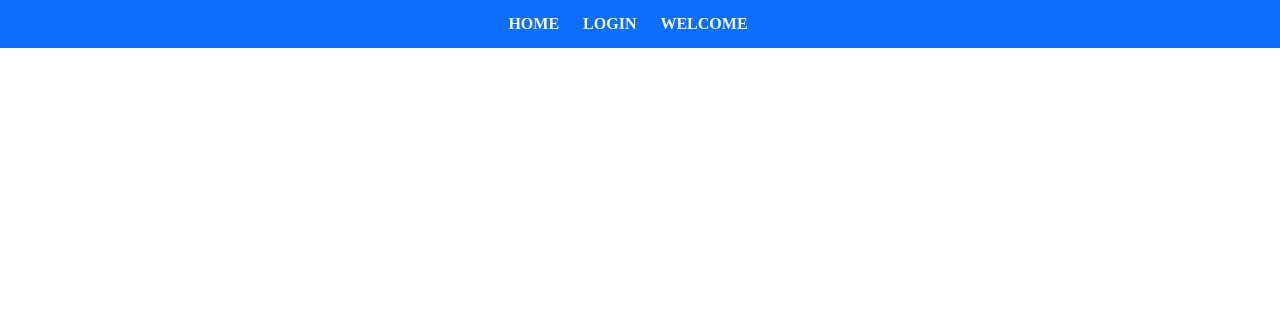
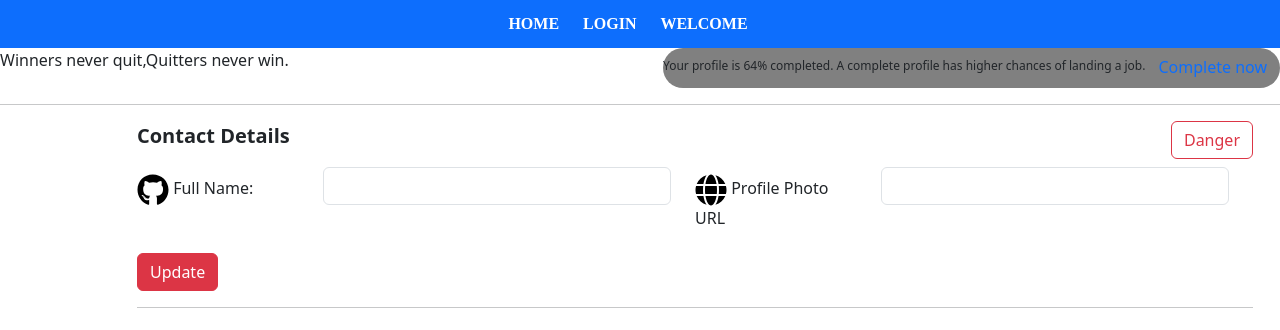
Before and after one commit to roshani2022/Expense-Tracker, a React (Create React App) app: page /ProfilePage in a window 1280 px wide. Shown: the top 330 px of the page. Built offline with nearby package versions, Linux system fonts and the light colour scheme.

Commit message:
Complete your profile

```diff
--- a/package.json
+++ b/package.json
@@ -3,13 +3,16 @@
   "version": "0.1.0",
   "private": true,
   "dependencies": {
+    "@fortawesome/fontawesome-free": "^6.5.1",
     "@testing-library/jest-dom": "^5.17.0",
     "@testing-library/react": "^13.4.0",
     "@testing-library/user-event": "^13.5.0",
     "bootstrap": "^5.3.2",
+    "bootstrap-icons": "^1.11.2",
     "react": "^18.2.0",
     "react-bootstrap": "^2.9.1",
     "react-dom": "^18.2.0",
+    "react-icons": "^4.12.0",
     "react-router-dom": "^5.3.4",
     "react-scripts": "5.0.1",
     "web-vitals": "^2.1.4"
--- a/src/App.js
+++ b/src/App.js
@@ -5,6 +5,7 @@ import Login from "./Component/Login/Login";
 import Welcome from "./Component/Pages/Welcome";
 import Root from "./Component/Layout/Root";
 import Home from "./Component/Pages/Home";
+import ProfilePage from "./Component/Pages/ProfilePage";
 
 function App() {
   return (
@@ -20,6 +21,9 @@ function App() {
         <Route path='/Welcome'>
           <Welcome/>
         </Route>
+        <Route path='/ProfilePage'>
+          <ProfilePage/>
+        </Route>
        </Switch>
       </Root>
     </BrowserRouter>
--- /dev/null
+++ b/src/Component/Pages/ProfilePage.js
@@ -0,0 +1,105 @@
+import React,{useContext, useRef} from "react";
+import { Button, Col, Row, Container,Form } from "react-bootstrap";
+import LoginContext from "../Store/LoginContex";
+import {FaGithub,FaGlobe} from "react-icons/fa"
+
+const ProfilePage = () => {
+
+  const nameRef = useRef("")
+  const photoRef = useRef("")
+ const loginCtx = useContext(LoginContext)
+
+  const profileSubmitHandler = async(event) => {
+    event.preventDefault();
+
+    const enteredName = nameRef.current.value;
+    const enteredURL = photoRef.current.value;
+
+    let url = 'https://identitytoolkit.googleapis.com/v1/accounts:update?key=AIzaSyD-KuNBIcej1kXNRbQ4NAShkU3iwVjeguA'
+    try{
+      const response = await fetch(url,{
+        method:"POST",
+        body:JSON.stringify({
+          idToken:loginCtx.token,
+          displayName: enteredName,
+          photoUrl: enteredURL,
+          returnSecureToken: true,
+        }),
+        headers: {
+          "Content-Type": "application/json",
+        },
+       })
+
+       const data = await response.json();
+      console.log(data);
+    } catch (err) {
+      console.log(err.message);
+    }
+
+  }
+
+  return (
+    <>
+      <div>
+        <Row>
+          <Col>
+            <p>Winners never quit,Quitters never win.</p>
+          </Col>
+          <Col className="d-flex justify-content-end">
+            <div
+              style={{
+                background: "gray",
+                borderRadius: "25px",
+                fontSize: "12px",
+              }}
+            >
+              <p style={{ margin: "0" }}>
+                Your profile is 64% completed. A complete profile has higher
+                chances of landing a job.
+                <Button
+                  variant="link"
+                  style={{ textDecoration: "none", margin: "none" }}
+                >
+                  Complete now
+                </Button>
+              </p>
+            </div>
+          </Col>
+        </Row>
+        <hr></hr>
+      </div>
+      <Container style={{marginRight:"15px"}}>
+        <Row className="mt-2 mb-2">
+          <Col style={{fontWeight:"bold",fontSize:"20px"}}>Contact Details</Col>
+          <Col className="d-flex justify-content-end">
+            <Button variant="outline-danger">Danger</Button>
+          </Col>
+        </Row>
+         <Form onSubmit={profileSubmitHandler}>
+      <Row className="mb-3">
+        <Form.Group as={Row} controlId="formHorizontalEmail" >
+        <Form.Label column sm={2}>
+        <FaGithub size={32} color="black" />{" "}
+          Full Name:
+        </Form.Label>
+        <Col sm={4}>
+          <Form.Control type="text" ref={nameRef}/>
+        </Col>
+        <Form.Label column sm={2}>
+        <FaGlobe size={32} color="black" />{" "}
+          Profile Photo URL
+        </Form.Label>
+        <Col sm={4}>
+          <Form.Control type="text" ref={photoRef} />
+        </Col>
+      </Form.Group>
+      </Row>
+       <Button variant="danger" type="submit">Update</Button>
+    </Form>
+    <hr></hr>
+      </Container>
+
+    </>
+  );
+};
+export default ProfilePage;
--- a/src/Component/Pages/Welcome.js
+++ b/src/Component/Pages/Welcome.js
@@ -1,12 +1,36 @@
 import React from "react";
+import { Row, Button, Col } from "react-bootstrap";
+import { useHistory } from "react-router-dom";
 
 const Welcome = () => {
-    return(
-        <>
-      <h1>Welcome To Expense Tracker</h1>
-      </>
-    )
+  const history = useHistory();
+  const handleCompleteProfile = () => {
 
-}
+    history.replace("/ProfilePage");
+  };
+  return (
+    <>
+      <div>
+        <Row>
+          <Col>
+            <p>Welcome To Expense Tracker!!!</p>
+          </Col>
+          <Col className="d-flex justify-content-end">
+          <div style={{ background: "lightbrown", borderRadius: "25px", padding: "10px" }}>
+              <p style={{ margin: "0" }}>
+                Your profile is incomplete.
+                <Button variant="link" style={{ textDecoration: "none", margin: "0" }}
+                onClick={handleCompleteProfile}>
+                  Complete now
+                </Button>
+              </p>
+            </div>
+          </Col>
+        </Row>
+        <hr></hr>
+      </div>
+    </>
+  );
+};
 
 export default Welcome;
```
Also changed, not shown: 1 other file (tests, documents, lock files or other folders).
